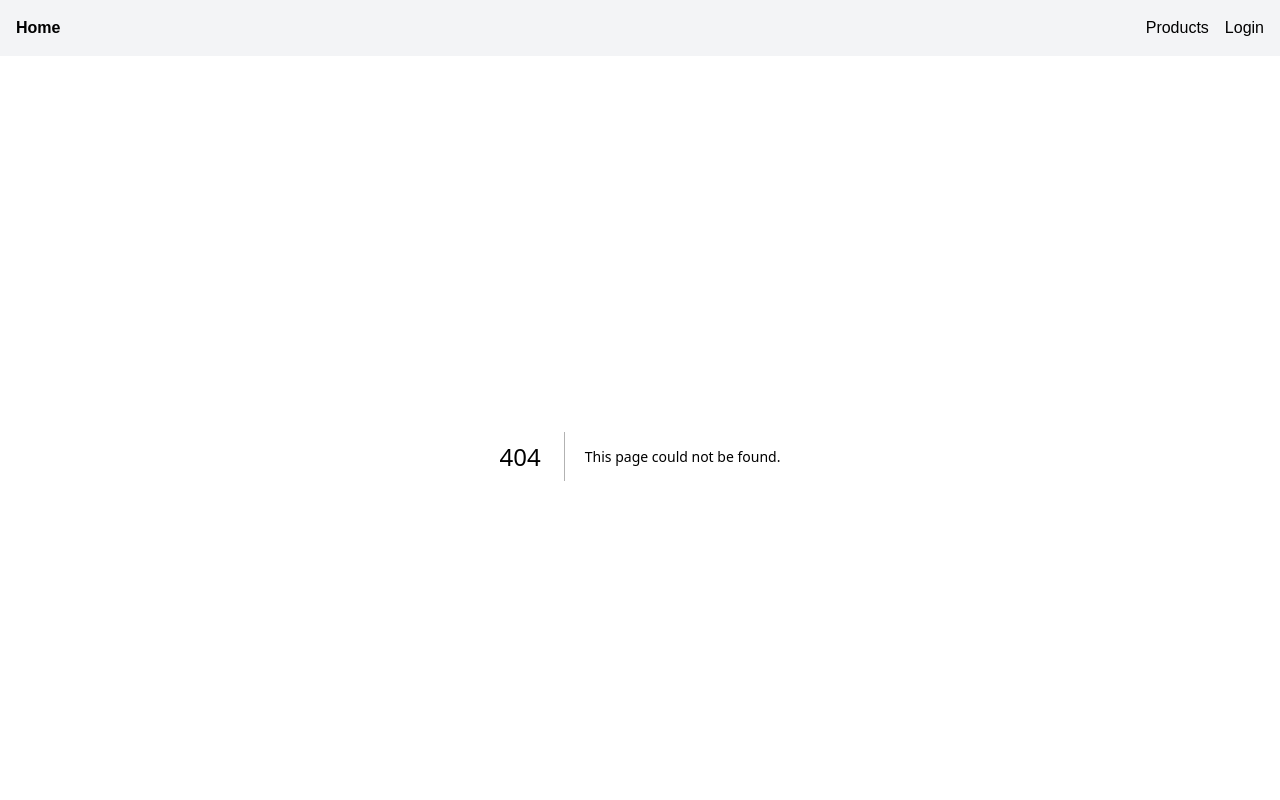
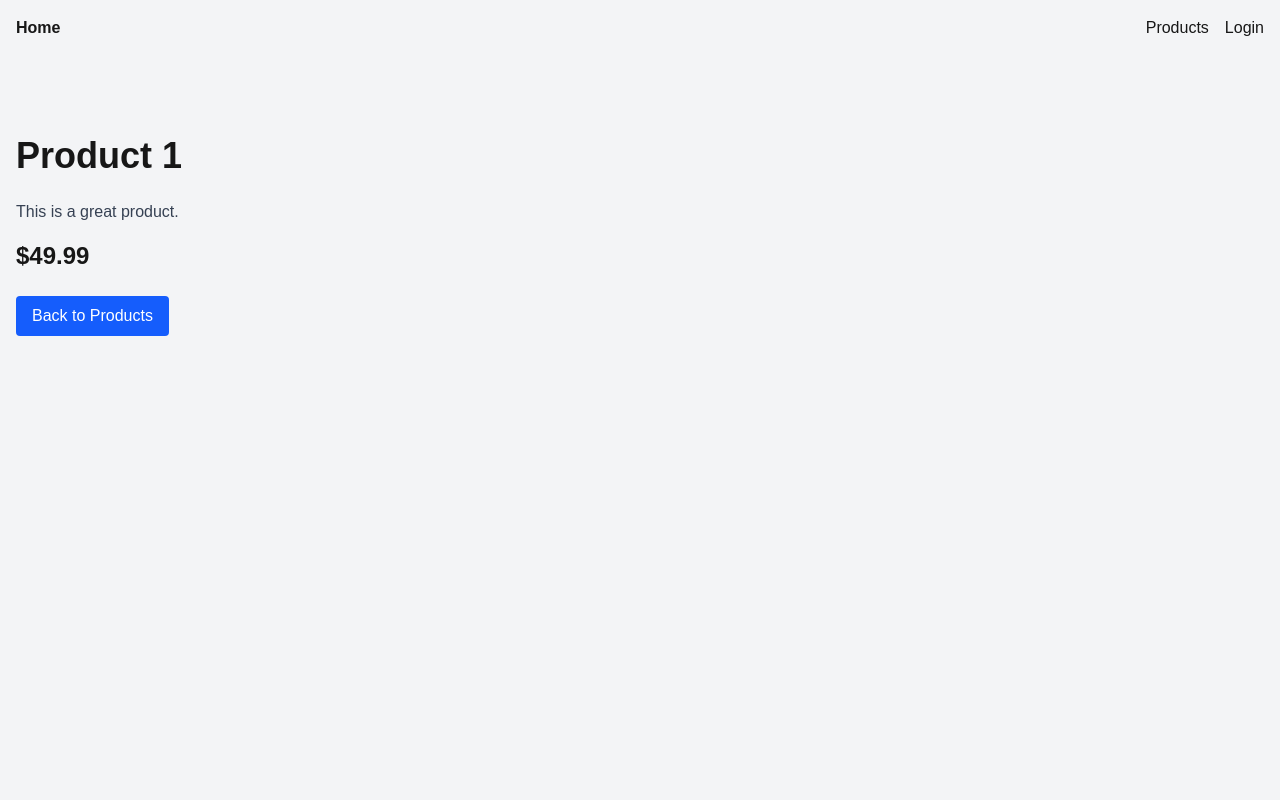
Before and after one commit to sajjadsajux/next-mart, a Next.js app: page /products/1 in a window 1280 px wide. Before the commit this address had no page. Shown: the top 800 px of the page. Built offline with nearby package versions, Linux system fonts and the light colour scheme.

Commit message:
dynic route for products and view their details added

```diff
--- /dev/null
+++ b/app/products/[id]/page.jsx
@@ -0,0 +1,39 @@
+"use client";
+import { useParams } from "next/navigation";
+import Link from "next/link";
+
+// For now, mock data
+const products = [
+  { id: 1, name: "Product 1", desc: "This is a great product.", price: 49.99 },
+  { id: 2, name: "Product 2", desc: "This is a great product.", price: 59.99 },
+  { id: 3, name: "Product 3", desc: "This is a great product.", price: 39.99 },
+  { id: 4, name: "Product 4", desc: "This is a great product.", price: 29.99 },
+];
+
+export default function ProductDetailsPage() {
+  const params = useParams();
+  const productId = parseInt(params.id);
+
+  const product = products.find((p) => p.id === productId);
+
+  if (!product) {
+    return (
+      <div className="min-h-screen flex items-center justify-center">
+        <h2 className="text-2xl font-bold">Product not found</h2>
+      </div>
+    );
+  }
+
+  return (
+    <div className="min-h-screen py-20 bg-gray-100">
+      <div className="container mx-auto px-4">
+        <h1 className="text-4xl font-bold mb-6">{product.name}</h1>
+        <p className="text-gray-700 mb-4">{product.desc}</p>
+        <p className="text-2xl font-semibold mb-6">${product.price}</p>
+        <Link href="/products">
+          <button className="bg-blue-600 text-white px-4 py-2 rounded hover:bg-blue-700">Back to Products</button>
+        </Link>
+      </div>
+    </div>
+  );
+}
```
